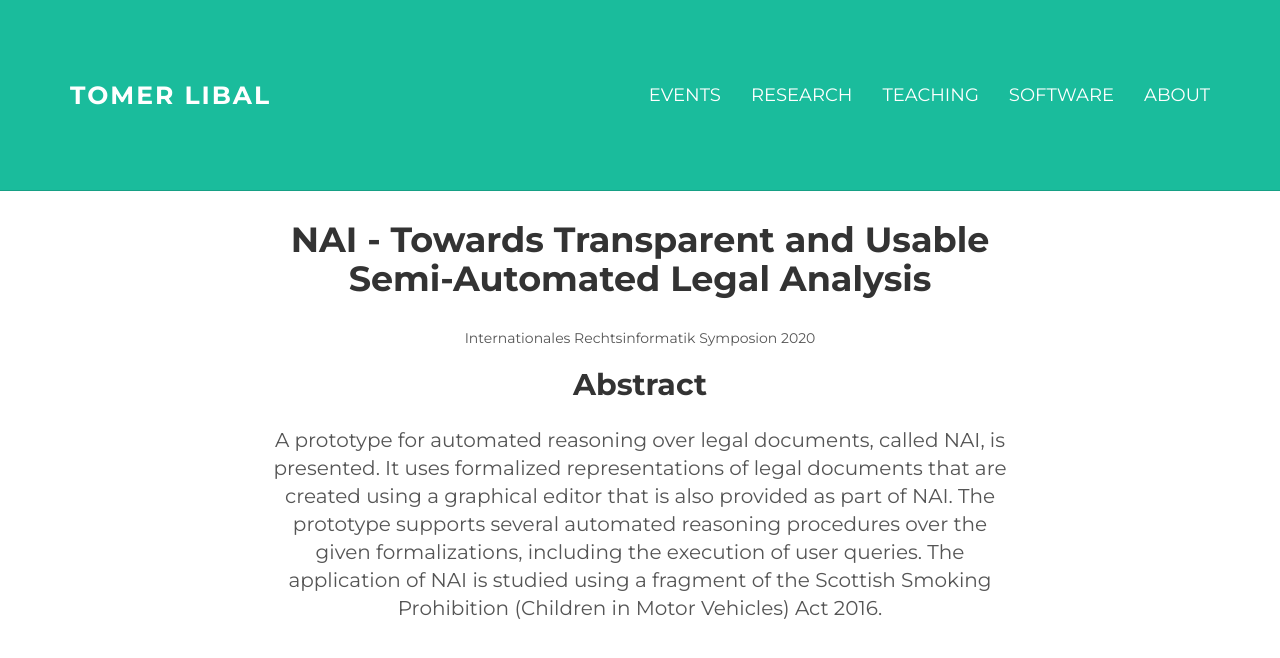
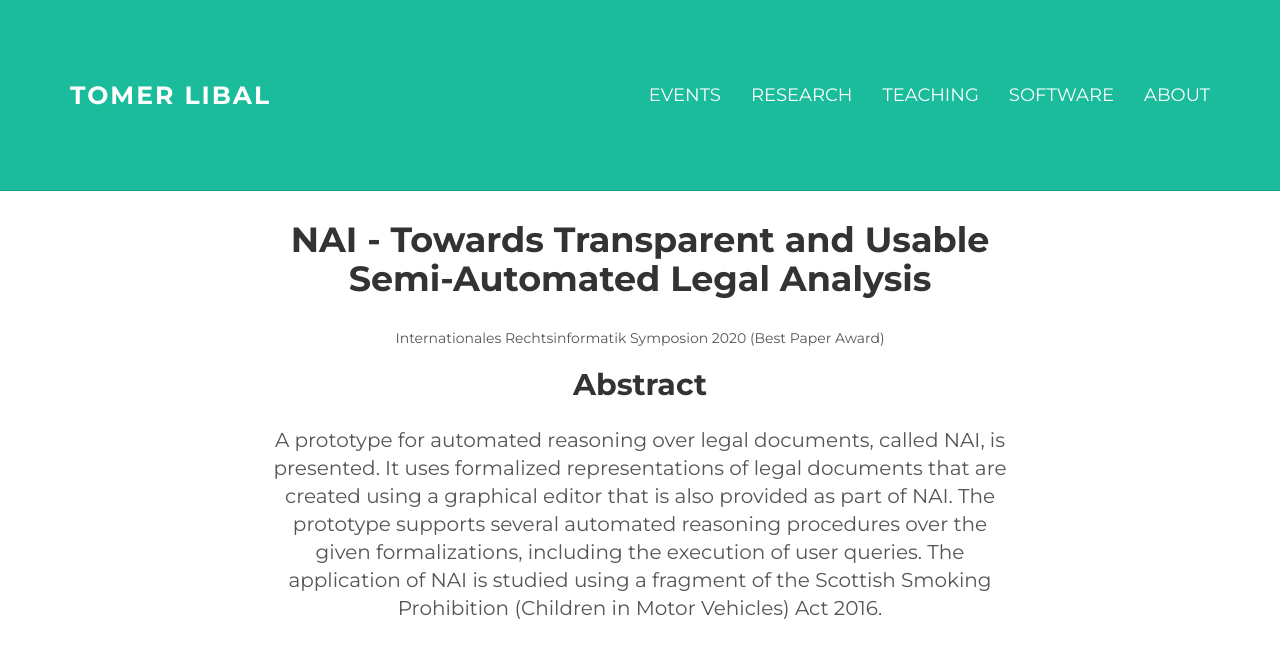
Before and after one commit to shaolintl/page, a Jekyll site: the page built from _posts/papers/2020-02-28-iris-nai.md, in a window 1280 px wide. Shown: the top 658 px of the page. Built offline with Jekyll 4.4.1, drawn with Linux system fonts in a browser that asks for light colours.

Commit message:
Added bpa image

```diff
--- a/_posts/papers/2020-02-28-iris-nai.md
+++ b/_posts/papers/2020-02-28-iris-nai.md
@@ -3,9 +3,11 @@
 categories: papers
 title: NAI - Towards Transparent and Usable Semi-Automated Legal Analysis
 year: 2020
-venue:  Internationales Rechtsinformatik Symposion 2020
+venue:  Internationales Rechtsinformatik Symposion 2020 (Best Paper Award)
 people: Tomer Libal, Alexander Steen
 draft: iris-nai20.pdf
+img-src: bpa.png
+img-title: Best paper award in the International Legal Informatics Symposium (IRIS) 2020
 ---
 A prototype for automated reasoning over legal documents, called NAI, is
 presented. It uses formalized representations of legal documents that
--- a/paper.html
+++ b/paper.html
@@ -25,6 +25,11 @@
 			<span class="download-link">
         <a href="/assets/papers/{{paper.draft}}">[ PDF ]</a>		</span>
 
+      <span class="image">
+        {% if paper.img-src %}
+        <img src=assets/img/{{paper.img-src}} alt="{{paper.img-title}}" title="{{paper.img-title}}"  style="height: 1.2em;"/>
+        {% endif %}
+
 	</article>
     {% endfor %}
       </div><!-- /col-lg-8 -->
```
Also changed, not shown: assets/img/bpa.png (added).
